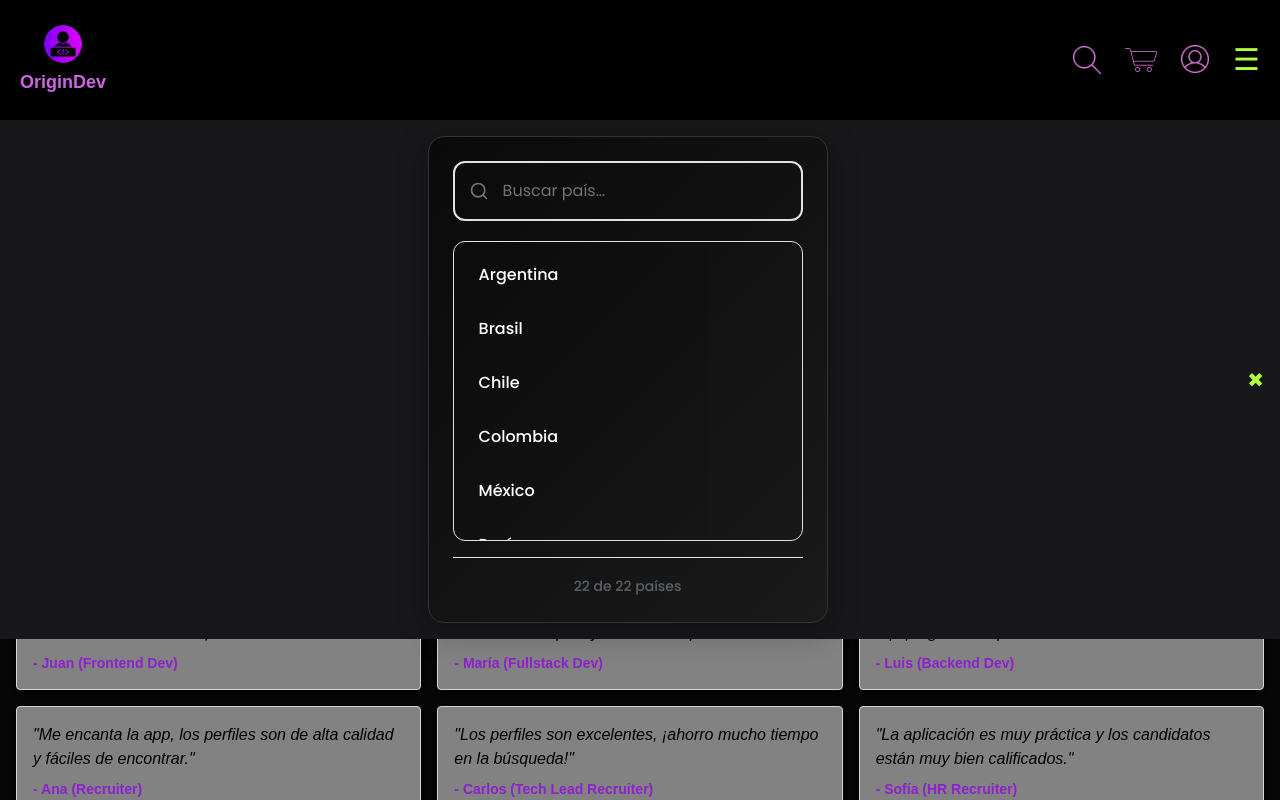
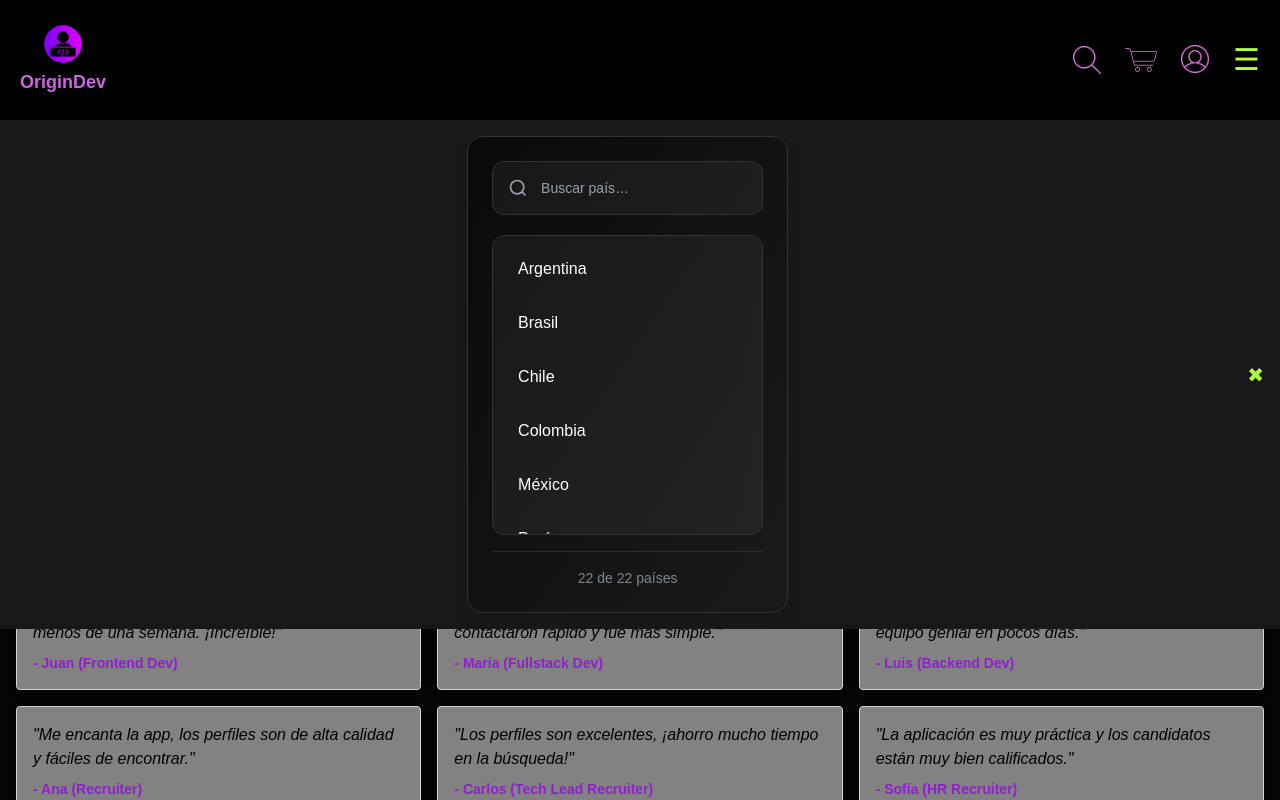
Before and after one commit to gastonmonsalvo/react-proyect-global, a Next.js app: page / in a window 1280 px wide. Both pictures are taken after a click on the button 1087 px from the left and 60 px from the top of the page. Shown: the top 800 px of the page. Built offline with nearby package versions, Linux system fonts and the light colour scheme.

Commit message:
correcciones de css a tailwind y el switch

```diff
--- a/src/components/CountrySearchFilter.jsx
+++ b/src/components/CountrySearchFilter.jsx
@@ -1,141 +1,125 @@
-import React, { useState, useMemo } from 'react';
-import '../styles/CountrySearchFilter.css';
+import React, { useState, useMemo, useContext } from 'react';
+import { ThemeContext } from '../contexts/ThemeContext';
 
-/**
- * Componente de filtro de busca de países para OriginDev
- * Permite buscar e filtrar países de América en tiempo real
- */
-const CountrySearchFilter = ({ theme = 'dark' }) => {
-  // Lista de países de América
+const CountrySearchFilter = () => {
+  const { darkMode } = useContext(ThemeContext);
+  const theme = darkMode ? 'light' : 'dark';
+
   const countries = [
-    'Argentina',
-    'Brasil',
-    'Chile',
-    'Colombia',
-    'México',
-    'Perú',
-    'Uruguay',
-    'Venezuela',
-    'Estados Unidos',
-    'Canadá',
-    'Costa Rica',
-    'Panamá',
-    'Ecuador',
-    'Bolivia',
-    'Paraguay',
-    'Guatemala',
-    'Honduras',
-    'El Salvador',
-    'Nicaragua',
-    'Cuba',
-    'República Dominicana',
-    'Puerto Rico'
+    'Argentina', 'Brasil', 'Chile', 'Colombia', 'México', 'Perú', 'Uruguay', 'Venezuela',
+    'Estados Unidos', 'Canadá', 'Costa Rica', 'Panamá', 'Ecuador', 'Bolivia', 'Paraguay',
+    'Guatemala', 'Honduras', 'El Salvador', 'Nicaragua', 'Cuba', 'República Dominicana', 'Puerto Rico'
   ];
 
-  // Estado para el término de búsqueda
   const [searchTerm, setSearchTerm] = useState('');
 
-  // Filtrar países basado en el término de búsqueda
   const filteredCountries = useMemo(() => {
-    if (!searchTerm.trim()) {
-      return countries;
-    }
-
+    if (!searchTerm.trim()) return countries;
     return countries.filter(country =>
       country.toLowerCase().includes(searchTerm.toLowerCase())
     );
   }, [searchTerm, countries]);
 
-  // Manejar cambios en el input de búsqueda
-  const handleSearchChange = (event) => {
-    setSearchTerm(event.target.value);
+  const handleSearchChange = (e) => {
+    setSearchTerm(e.target.value);
   };
 
-  // Limpiar búsqueda
   const clearSearch = () => {
     setSearchTerm('');
   };
 
   return (
-    <div className={`country-search-filter ${theme}`}>
-      <div className="search-container">
-        {/* Input de búsqueda con ícono de lupa */}
-        <div className="search-input-wrapper">
+    <div className={`max-w-md mx-auto p-6 rounded-2xl border transition-all shadow-lg backdrop-blur-md
+      ${theme === 'dark'
+        ? 'bg-gradient-to-br from-[#0a0a0a] to-[#1a1a1a] text-white border-[#333]'
+        : 'bg-gradient-to-br from-white to-gray-100 text-gray-900 border-gray-300'
+      }`}
+    >
+      <div className="mb-5">
+        <div className="relative flex items-center">
           <svg
-            className="search-icon"
-            width="20"
-            height="20"
+            className={`absolute left-4 w-5 h-5
+              ${theme === 'dark' ? 'text-gray-400' : 'text-gray-500'}`}
+            fill="none" stroke="currentColor" strokeWidth="2"
             viewBox="0 0 24 24"
-            fill="none"
-            stroke="currentColor"
-            strokeWidth="2"
-            strokeLinecap="round"
-            strokeLinejoin="round"
           >
-            <circle cx="11" cy="11" r="8"></circle>
-            <path d="m21 21-4.35-4.35"></path>
+            <circle cx="11" cy="11" r="8" />
+            <path d="m21 21-4.35-4.35" />
           </svg>
 
           <input
             type="text"
-            className="search-input"
             placeholder="Buscar país…"
             value={searchTerm}
             onChange={handleSearchChange}
+            className={`w-full pl-12 pr-10 py-4 rounded-xl border outline-none text-sm font-medium
+              transition-all focus:scale-[1.02] placeholder:text-sm
+              ${theme === 'dark'
+                ? 'bg-white/5 text-white border-[#333] placeholder:text-gray-400 focus:border-violet-400 focus:ring-2 focus:ring-violet-500/20'
+                : 'bg-black/5 text-gray-900 border-gray-300 placeholder:text-gray-500 focus:border-purple-800 focus:ring-2 focus:ring-purple-800/10'
+              }`}
             aria-label="Buscar países"
           />
 
-          {/* Botón para limpiar búsqueda */}
           {searchTerm && (
             <button
-              className="clear-button"
               onClick={clearSearch}
+              className={`absolute right-4 p-1.5 rounded-full transition-opacity hover:scale-110
+                ${theme === 'dark'
+                  ? 'text-gray-400 hover:bg-white/10 hover:text-white'
+                  : 'text-gray-500 hover:bg-black/10 hover:text-black'
+                }`}
               aria-label="Limpiar búsqueda"
             >
               <svg
-                width="16"
-                height="16"
-                viewBox="0 0 24 24"
-                fill="none"
-                stroke="currentColor"
-                strokeWidth="2"
-                strokeLinecap="round"
-                strokeLinejoin="round"
+                width="16" height="16" viewBox="0 0 24 24"
+                fill="none" stroke="currentColor" strokeWidth="2"
+                strokeLinecap="round" strokeLinejoin="round"
               >
-                <line x1="18" y1="6" x2="6" y2="18"></line>
-                <line x1="6" y1="6" x2="18" y2="18"></line>
+                <line x1="18" y1="6" x2="6" y2="18" />
+                <line x1="6" y1="6" x2="18" y2="18" />
               </svg>
             </button>
           )}
         </div>
       </div>
 
-      {/* Lista de países filtrados */}
-      <div className="countries-container">
+      <div className={`min-h-[200px] max-h-[300px] overflow-y-auto rounded-xl border p-2
+        scrollbar-thin scrollbar-thumb-rounded-md transition
+        ${theme === 'dark'
+          ? 'bg-white/5 border-[#333] scrollbar-thumb-violet-400 scrollbar-track-[#1a1a1a]'
+          : 'bg-black/5 border-gray-300 scrollbar-thumb-purple-800 scrollbar-track-gray-200'
+        }`}
+      >
         {filteredCountries.length > 0 ? (
-          <ul className="countries-list">
+          <ul className="space-y-1 transition-all">
             {filteredCountries.map((country, index) => (
               <li
                 key={index}
-                className="country-item"
                 onClick={() => console.log(`País seleccionado: ${country}`)}
+                className={`cursor-pointer rounded-lg px-4 py-3 font-medium transition-all border border-transparent
+                  hover:translate-x-1 hover:shadow-md
+                  ${theme === 'dark'
+                    ? 'hover:bg-gradient-to-r from-lime-300/10 to-lime-300/5 hover:border-lime-300 hover:text-lime-300'
+                    : 'hover:bg-gradient-to-r from-green-700/10 to-green-700/5 hover:border-green-700 hover:text-green-700'
+                  }`}
               >
                 {country}
               </li>
             ))}
           </ul>
         ) : (
-          <div className="no-results">
-            <p>No se encontraron países</p>
+          <div className="text-center py-10 opacity-70 animate-fadeIn">
+            <p className={`${theme === 'dark' ? 'text-gray-400' : 'text-gray-600'} font-medium`}>
+              No se encontraron países
+            </p>
           </div>
         )}
       </div>
 
-      {/* Información adicional */}
-      <div className="filter-info">
-        <span className="results-count">
-          {filteredCountries.length} de {countries.length} países
-        </span>
+      <div className={`text-center pt-4 mt-4 border-t text-sm font-medium opacity-80
+        ${theme === 'dark' ? 'border-[#333] text-gray-400' : 'border-gray-300 text-gray-600'}`}>
+        {filteredCountries.length} de {countries.length} países
       </div>
     </div>
   );
--- a/src/styles/CountrySearchFilter.css
+++ /dev/null
@@ -1,409 +0,0 @@
-/* Importar fontes do Google Fonts */
-@import url('https://fonts.googleapis.com/css2?family=Poppins:wght@300;400;500;600;700&family=Montserrat:wght@300;400;500;600;700&family=Raleway:wght@300;400;500;600;700&display=swap');
-
-/* Variables CSS para los temas */
-:root {
-  /* Tema oscuro */
-  --dark-bg: #0a0a0a;
-  --dark-surface: #1a1a1a;
-  --dark-surface-hover: #2a2a2a;
-  --dark-text: #ffffff;
-  --dark-text-secondary: #b0b0b0;
-  --dark-border: #333333;
-  --dark-green: rgb(175, 252, 65);
-  --dark-violet: rgb(199, 125, 255);
-
-  /* Tema claro */
-  --light-bg: #ffffff;
-  --light-surface: #f8f9fa;
-  --light-surface-hover: #e9ecef;
-  --light-text: #212529;
-  --light-text-secondary: #6c757d;
-  --light-border: #dee2e6;
-  --light-green: rgb(0, 128, 0);
-  --light-violet: rgb(90, 24, 154);
-
-  /* Transiciones */
-  --transition: all 0.3s cubic-bezier(0.4, 0, 0.2, 1);
-  --transition-fast: all 0.15s ease-out;
-}
-
-/* Estilos base del componente */
-.country-search-filter {
-  font-family: 'Poppins', 'Montserrat', 'Raleway', -apple-system, BlinkMacSystemFont, 'Segoe UI', sans-serif;
-  max-width: 400px;
-  margin: 0 auto;
-  padding: 24px;
-  border-radius: 16px;
-  box-shadow: 0 8px 32px rgba(0, 0, 0, 0.1);
-  transition: var(--transition);
-  backdrop-filter: blur(10px);
-  border: 1px solid;
-}
-
-/* Tema oscuro */
-.country-search-filter.dark {
-  background: linear-gradient(135deg, var(--dark-bg) 0%, var(--dark-surface) 100%);
-  color: var(--dark-text);
-  border-color: var(--dark-border);
-  box-shadow: 0 8px 32px rgba(0, 0, 0, 0.3);
-}
-
-/* Tema claro */
-.country-search-filter.light {
-  background: linear-gradient(135deg, var(--light-bg) 0%, var(--light-surface) 100%);
-  color: var(--light-text);
-  border-color: var(--light-border);
-  box-shadow: 0 8px 32px rgba(0, 0, 0, 0.08);
-}
-
-/* Container del input de búsqueda */
-.search-container {
-  margin-bottom: 20px;
-}
-
-/* Wrapper del input con ícono */
-.search-input-wrapper {
-  position: relative;
-  display: flex;
-  align-items: center;
-}
-
-/* Ícono de lupa */
-.search-icon {
-  position: absolute;
-  left: 16px;
-  z-index: 2;
-  pointer-events: none;
-  transition: var(--transition-fast);
-}
-
-.dark .search-icon {
-  color: var(--dark-text-secondary);
-}
-
-.light .search-icon {
-  color: var(--light-text-secondary);
-}
-
-/* Input de búsqueda */
-.search-input {
-  width: 100%;
-  padding: 16px 16px 16px 48px;
-  border: 2px solid;
-  border-radius: 12px;
-  font-size: 16px;
-  font-weight: 400;
-  outline: none;
-  transition: var(--transition);
-  background: transparent;
-  font-family: inherit;
-}
-
-/* Estilos del input para tema oscuro */
-.dark .search-input {
-  border-color: var(--dark-border);
-  color: var(--dark-text);
-  background: rgba(255, 255, 255, 0.05);
-}
-
-.dark .search-input::placeholder {
-  color: var(--dark-text-secondary);
-}
-
-.dark .search-input:focus {
-  border-color: var(--dark-violet);
-  box-shadow: 0 0 0 3px rgba(199, 125, 255, 0.2);
-  background: rgba(255, 255, 255, 0.08);
-}
-
-.dark .search-input:focus + .search-icon {
-  color: var(--dark-violet);
-}
-
-/* Estilos del input para tema claro */
-.light .search-input {
-  border-color: var(--light-border);
-  color: var(--light-text);
-  background: rgba(0, 0, 0, 0.02);
-}
-
-.light .search-input::placeholder {
-  color: var(--light-text-secondary);
-}
-
-.light .search-input:focus {
-  border-color: var(--light-violet);
-  box-shadow: 0 0 0 3px rgba(90, 24, 154, 0.1);
-  background: rgba(0, 0, 0, 0.05);
-}
-
-.light .search-input:focus + .search-icon {
-  color: var(--light-violet);
-}
-
-/* Botón para limpiar búsqueda */
-.clear-button {
-  position: absolute;
-  right: 16px;
-  background: none;
-  border: none;
-  cursor: pointer;
-  padding: 4px;
-  border-radius: 50%;
-  display: flex;
-  align-items: center;
-  justify-content: center;
-  transition: var(--transition-fast);
-  opacity: 0.6;
-}
-
-.clear-button:hover {
-  opacity: 1;
-  transform: scale(1.1);
-}
-
-.dark .clear-button {
-  color: var(--dark-text-secondary);
-}
-
-.dark .clear-button:hover {
-  background: rgba(255, 255, 255, 0.1);
-  color: var(--dark-text);
-}
-
-.light .clear-button {
-  color: var(--light-text-secondary);
-}
-
-.light .clear-button:hover {
-  background: rgba(0, 0, 0, 0.1);
-  color: var(--light-text);
-}
-
-/* Container de países */
-.countries-container {
-  min-height: 200px;
-  max-height: 300px;
-  overflow-y: auto;
-  border-radius: 12px;
-  border: 1px solid;
-  padding: 8px;
-  scrollbar-width: thin;
-}
-
-.dark .countries-container {
-  border-color: var(--dark-border);
-  background: rgba(255, 255, 255, 0.02);
-}
-
-.light .countries-container {
-  border-color: var(--light-border);
-  background: rgba(0, 0, 0, 0.01);
-}
-
-/* Scrollbar personalizado */
-.countries-container::-webkit-scrollbar {
-  width: 6px;
-}
-
-.dark .countries-container::-webkit-scrollbar-track {
-  background: var(--dark-surface);
-  border-radius: 3px;
-}
-
-.dark .countries-container::-webkit-scrollbar-thumb {
-  background: var(--dark-border);
-  border-radius: 3px;
-}
-
-.dark .countries-container::-webkit-scrollbar-thumb:hover {
-  background: var(--dark-violet);
-}
-
-.light .countries-container::-webkit-scrollbar-track {
-  background: var(--light-surface);
-  border-radius: 3px;
-}
-
-.light .countries-container::-webkit-scrollbar-thumb {
-  background: var(--light-border);
-  border-radius: 3px;
-}
-
-.light .countries-container::-webkit-scrollbar-thumb:hover {
-  background: var(--light-violet);
-}
-
-/* Lista de países */
-.countries-list {
-  list-style: none;
-  padding: 0;
-  margin: 0;
-}
-
-/* Item de país */
-.country-item {
-  padding: 12px 16px;
-  border-radius: 8px;
-  cursor: pointer;
-  transition: var(--transition-fast);
-  font-weight: 500;
-  margin-bottom: 4px;
-  border: 1px solid transparent;
-}
-
-/* Hover effect para tema oscuro */
-.dark .country-item:hover {
-  background: linear-gradient(135deg, rgba(175, 252, 65, 0.1) 0%, rgba(175, 252, 65, 0.05) 100%);
-  border-color: var(--dark-green);
-  color: var(--dark-green);
-  transform: translateX(4px);
-  box-shadow: 0 4px 12px rgba(175, 252, 65, 0.2);
-}
-
-/* Hover effect para tema claro */
-.light .country-item:hover {
-  background: linear-gradient(135deg, rgba(0, 128, 0, 0.1) 0%, rgba(0, 128, 0, 0.05) 100%);
-  border-color: var(--light-green);
-  color: var(--light-green);
-  transform: translateX(4px);
-  box-shadow: 0 4px 12px rgba(0, 128, 0, 0.15);
-}
-
-/* Mensaje de no resultados */
-.no-results {
-  text-align: center;
-  padding: 40px 20px;
-  opacity: 0.7;
-}
-
-.no-results p {
-  margin: 0;
-  font-size: 16px;
-  font-weight: 500;
-}
-
-.dark .no-results p {
-  color: var(--dark-text-secondary);
-}
-
-.light .no-results p {
-  color: var(--light-text-secondary);
-}
-
-/* Información del filtro */
-.filter-info {
-  margin-top: 16px;
-  text-align: center;
-  padding-top: 16px;
-  border-top: 1px solid;
-}
-
-.dark .filter-info {
-  border-color: var(--dark-border);
-}
-
-.light .filter-info {
-  border-color: var(--light-border);
-}
-
-.results-count {
-  font-size: 14px;
-  font-weight: 500;
-  opacity: 0.8;
-}
-
-.dark .results-count {
-  color: var(--dark-text-secondary);
-}
-
-.light .results-count {
-  color: var(--light-text-secondary);
-}
-
-/* Responsive design */
-@media (max-width: 768px) {
-  .country-search-filter {
-    max-width: 100%;
-    margin: 0;
-    padding: 16px;
-    border-radius: 12px;
-  }
-
-  .search-input {
-    font-size: 16px; /* Evita zoom en iOS */
-    padding: 14px 14px 14px 44px;
-  }
-
-  .search-icon {
-    left: 14px;
-  }
-
-  .clear-button {
-    right: 14px;
-  }
-
-  .country-item {
-    padding: 14px 16px;
-    font-size: 16px;
-  }
-
-  .countries-container {
-    max-height: 250px;
-  }
-}
-
-@media (max-width: 480px) {
-  .country-search-filter {
-    padding: 12px;
-  }
-
-  .search-input {
-    padding: 12px 12px 12px 40px;
-  }
-
-  .search-icon {
-    left: 12px;
-    width: 18px;
-    height: 18px;
-  }
-
-  .clear-button {
-    right: 12px;
-  }
-
-  .country-item {
-    padding: 12px 14px;
-  }
-}
-
-/* Animaciones adicionales */
-@keyframes fadeIn {
-  from {
-    opacity: 0;
-    transform: translateY(10px);
-  }
-  to {
-    opacity: 1;
-    transform: translateY(0);
-  }
-}
-
-.country-item {
-  animation: fadeIn 0.3s ease-out;
-}
-
-/* Efectos de focus mejorados */
-.search-input:focus {
-  transform: scale(1.02);
-}
-
-/* Estados de carga y transiciones suaves */
-.countries-list {
-  transition: var(--transition);
-}
-
-.no-results {
-  animation: fadeIn 0.5s ease-out;
-}
```
